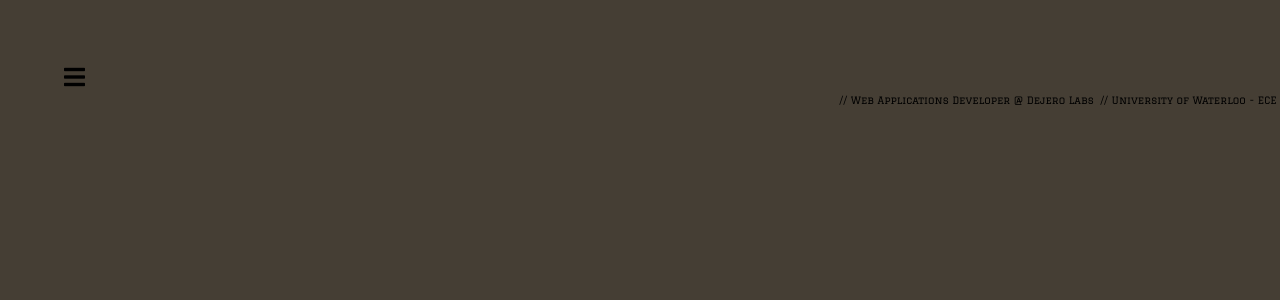
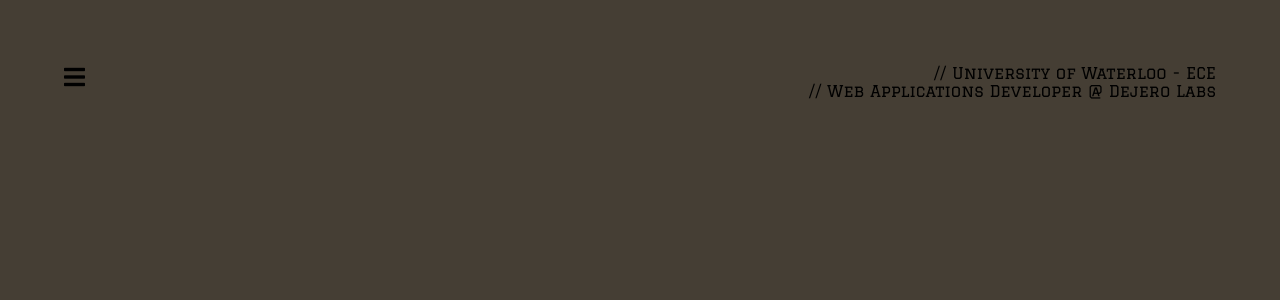
Before and after one commit to justinli0423/home, a React (Create React App) app: page / in a window 1280 px wide. Shown: the top 300 px of the page. Built offline with nearby package versions, Linux system fonts and the light colour scheme; a web font is replaced by a local one.

Commit message:
Added typing

```diff
--- a/src/App.js
+++ b/src/App.js
@@ -17,12 +17,16 @@ const App = () => (
     className="db"
   >
     <Menu />
+    <span
+      className="dib mr5 mt5 f5 fr"
+    >
       <MyInfo
         textToType={myInfo.education}
       />
       <MyInfo
         textToType={myInfo.currentJob}
       />
+    </span>
   </Wrapper>
 );
 
--- a/src/Components/Menu.js
+++ b/src/Components/Menu.js
@@ -43,7 +43,7 @@ export default class Menu extends Component {
 
   render() {
     return (
-      <div>
+      <span>
         <span
           className="dib ml5 mt5 f3"
           role="button"
@@ -52,7 +52,7 @@ export default class Menu extends Component {
           { this.isMenuActive() }
           { this.renderMenu() }
         </span>
-      </div>
+      </span>
     );
   }
 }
--- a/src/MyInfo.js
+++ b/src/MyInfo.js
@@ -26,8 +26,6 @@ export default class MyInfo extends Component {
       const {
         textToType,
       } = this.props;
-
-      console.log(textToType);
 
       if (!!textToType && typedCount <= textToType.length) {
         this.setState({
@@ -71,26 +69,13 @@ export default class MyInfo extends Component {
 }
 
 const Wrapper = styled.div`
-  display: flex;
-  flex-direction: column;
   float: right;
   white-space: nowrap;
   font-family: 'Graduate', cursive;
-  color: ${Colors.white};
+  clear: both;
 `;
 
 const Caption = styled.div`
   font-size: 1em;
   margin: 0 auto;
-  padding: .3em;
-  @media (max-width: 1025px) {
-    font-size: .8em;
-  }
-
-  &::after {
-    content: 'i';
-    color: transparent;
-    overflow: hidden;
-    font-size: 1px;
-  }
 `;
```
Lines whose indentation alone changed are shown as unchanged.
